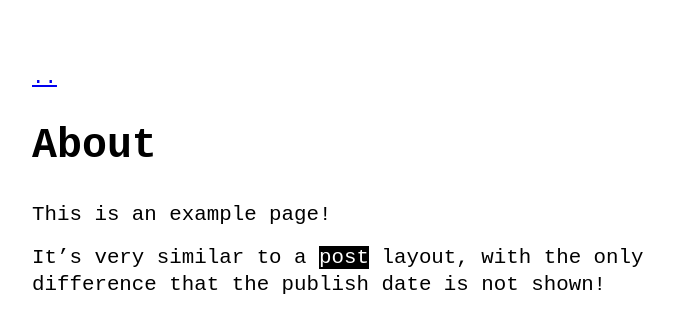
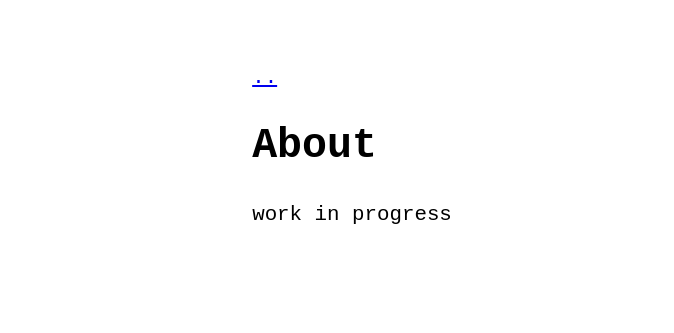
Before and after one commit to simonepelosi/simonepelosi.github.io, a Jekyll site: the page built from about.md, in a window 1280 px wide. Shown: the top 333 px of the page, without its empty margins (288-962 px from the left). Built offline with Jekyll 4.4.1, drawn with Linux system fonts in a browser that asks for light colours.

Commit message:
Update about.md

```diff
--- a/about.md
+++ b/about.md
@@ -3,6 +3,4 @@ layout: page
 title: About
 ---
 
-This is an example page!
-
-It's very similar to a `post` layout, with the only difference that the publish date is not shown!
+work in progress
```
